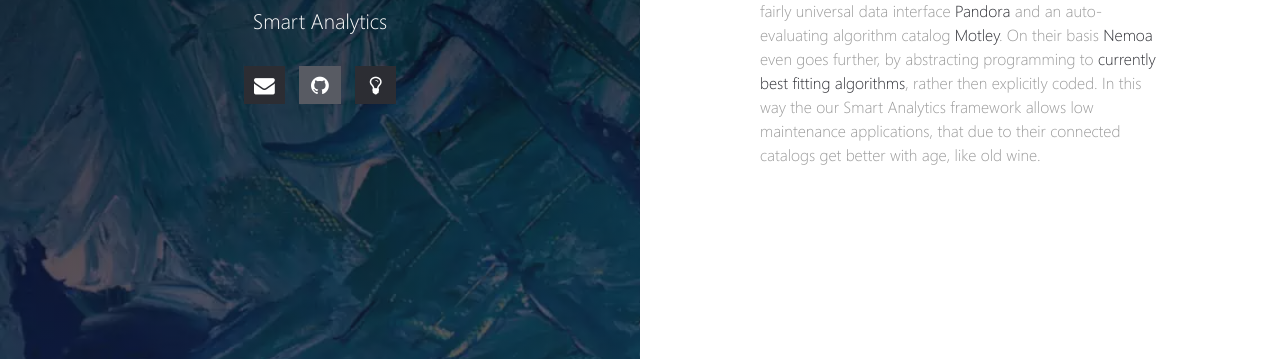
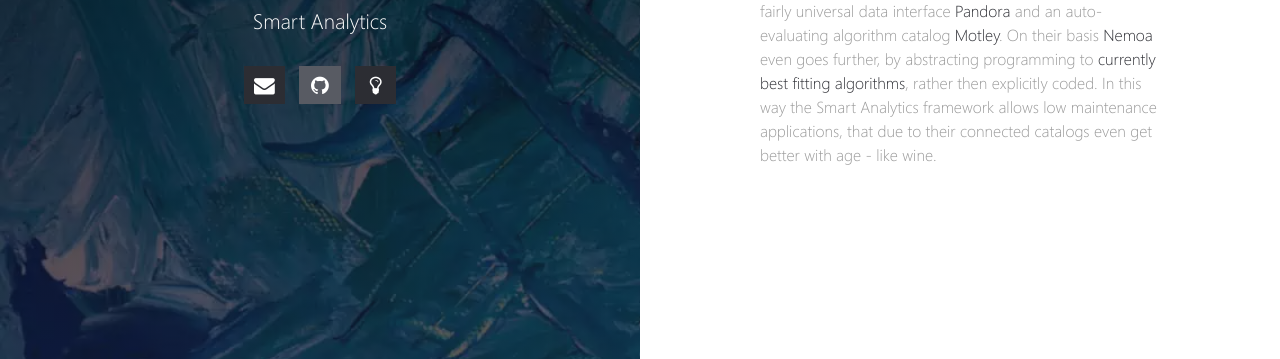
Before and after one commit to frootlab/frootlab.github.io, a Jekyll site: the page built from index.md, in a window 1280 px wide. Shown: the part 507-866 px from the top of the page. Built offline with Jekyll 4.4.1, drawn with Linux system fonts in a browser that asks for light colours; our own code applies the rules of GitHub Pages for plain Markdown files.

Commit message:
fixes #10

```diff
--- a/index.md
+++ b/index.md
@@ -17,6 +17,6 @@ this circumstance with a fairly universal data interface
 catalog [Motley](https://github.com/frootlab/motley). On their basis
 [Nemoa](https://github.com/frootlab/nemoa) even goes further, by abstracting
 programming to [currently best fitting algorithms](/tags#CBF), rather then
-explicitly coded. In this way the our Smart Analytics framework allows low
-maintenance applications, that due to their connected catalogs get better
-with age, like old wine.
+explicitly coded. In this way the Smart Analytics framework allows low
+maintenance applications, that due to their connected catalogs even get better
+with age - like wine.
```
